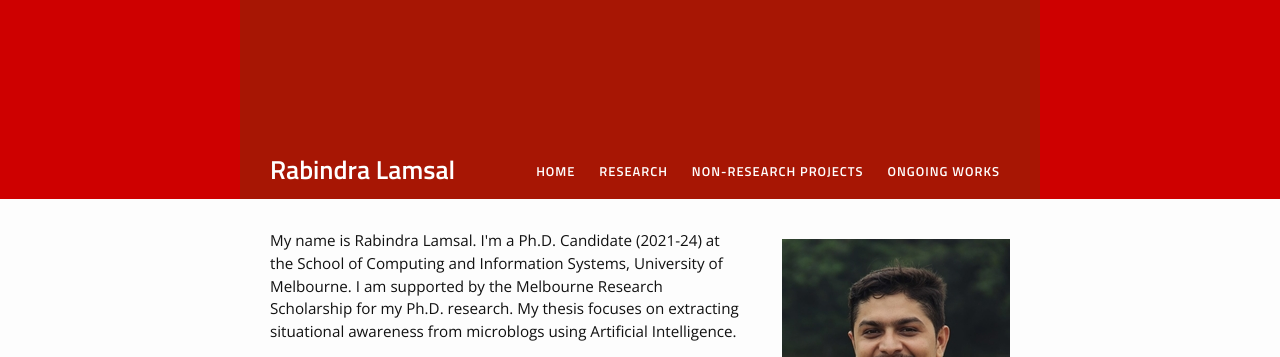
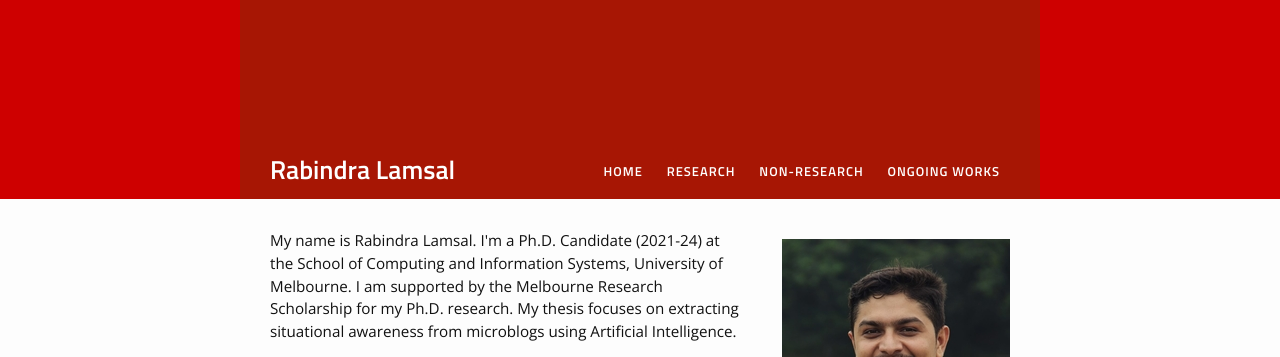
Before and after one commit to rabindralamsal/personal-site, a Jekyll site: the page built from index.html, in a window 1280 px wide. Shown: the top 357 px of the page. Built offline with Jekyll 4.4.1, drawn with Linux system fonts in a browser that asks for light colours.

Commit message:
Update menu.yml

```diff
--- a/_data/menu.yml
+++ b/_data/menu.yml
@@ -4,7 +4,7 @@
 - title: "Research"
   href: "/research/"
 
-- title: "Non-Research Projects"
+- title: "Non-Research"
   href: "/projects/"
 
 - title: "Ongoing works"
```
